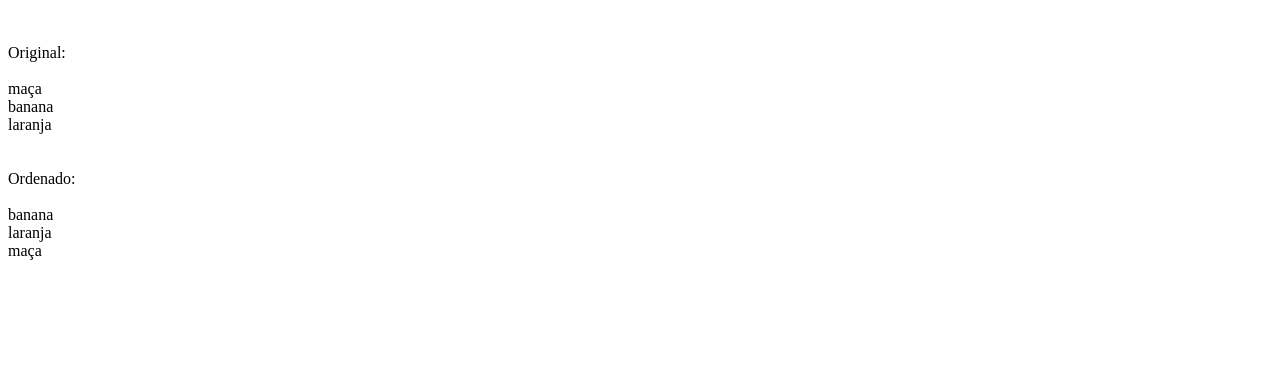
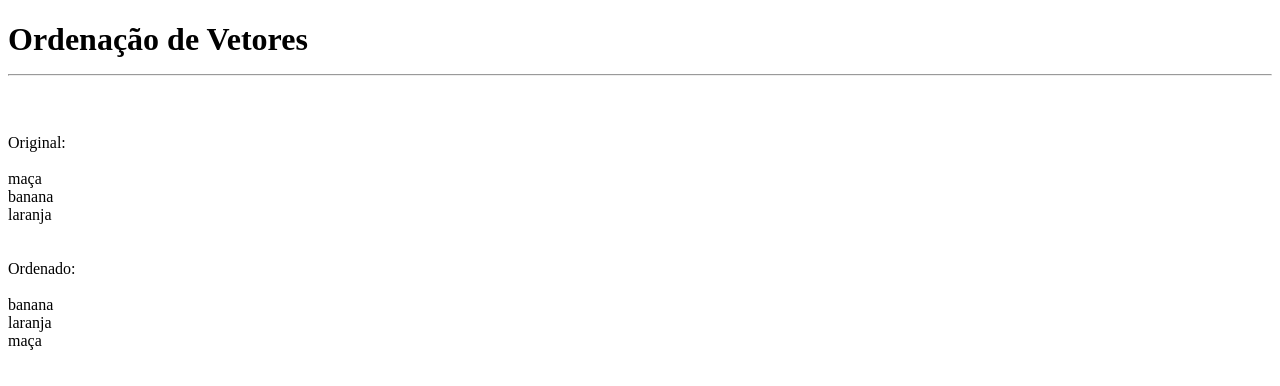
Before and after one commit to tihbastos/OrdenaVetorJavascript, a plain HTML site: page index.html in a window 1280 px wide. Drawn offline with Linux system fonts and the light colour scheme.

Commit message:
inserido titulo

```diff
--- a/index.html
+++ b/index.html
@@ -5,6 +5,10 @@
 	<title>Ordenação de Vetor Javascript</title>
 </head>
 <body>
+	<h1>
+		Ordenação de Vetores
+		<hr/>
+	</h1>
 	<script>
 		 var meuArray = ['maça','banana','laranja'];
 
```
